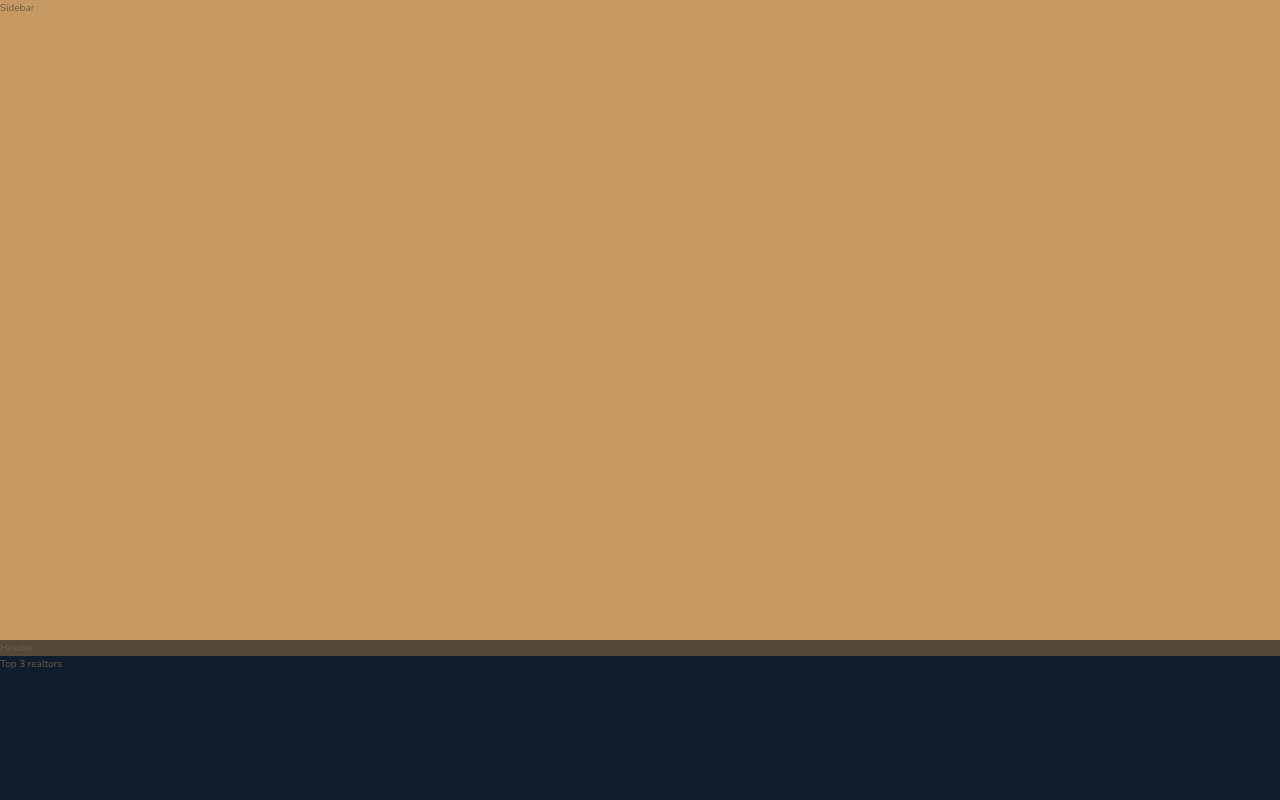
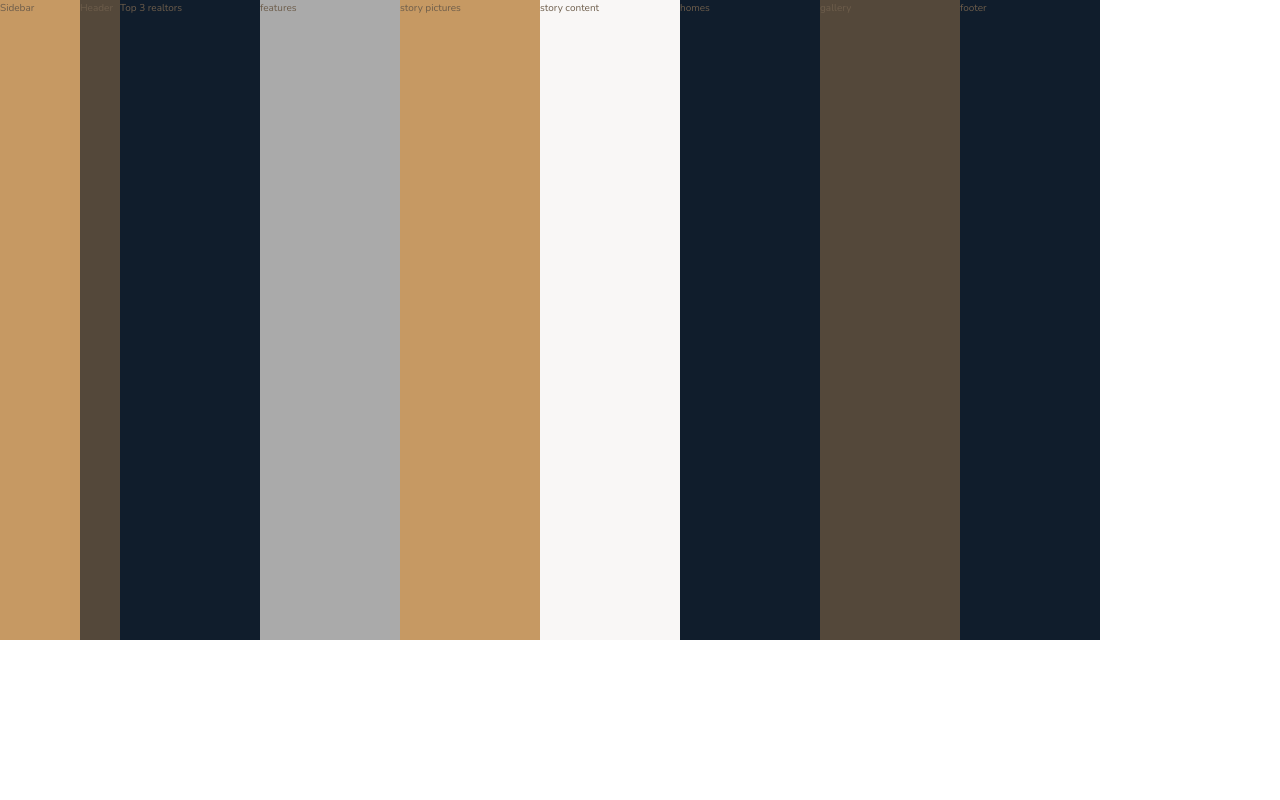
Before and after one commit to dcc5235/Grid_Homes, a website: page index.html in a window 1280 px wide. Shown: the top 800 px of the page. Drawn offline with nearby package versions, Linux system fonts and the light colour scheme.

Commit message:
added 8 columns to base container

```diff
--- a/sass/_base.scss
+++ b/sass/_base.scss
@@ -37,4 +37,11 @@ body {
 .container {
   display: grid;
   grid-template-rows: 80vh min-content 40vw repeat(3, min-content);
+  grid-template-columns:
+    [sidebar-start]8rem [side-bar-end full-start] 1fr [center-start] repeat(
+      8,
+      [col-start] minmax(min-content, 14rem) [col-end]
+    )
+    [center-end]
+    1fr [full-end];
 }
```
Also changed, not shown: css/style.css.
